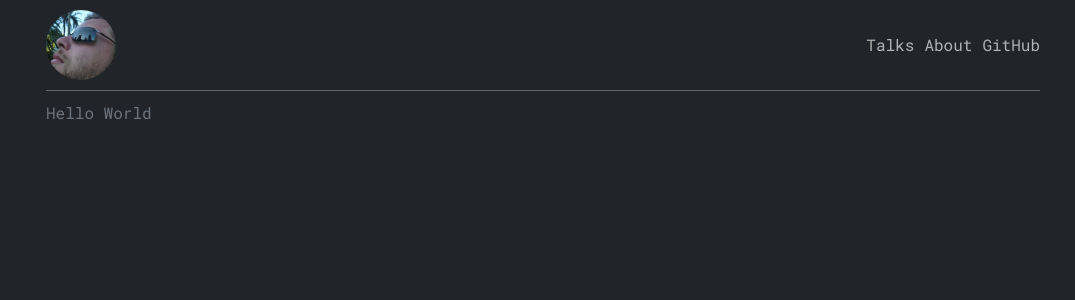
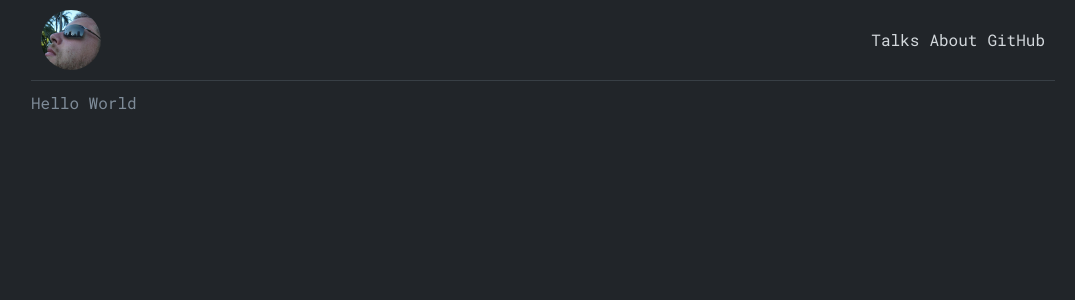
Before and after one commit to mjeanroy/mjeanroy.github.io, a Jekyll site: the page built from index.html, in a window 1280 px wide. Shown: the top 300 px of the page, without its empty margins (97-1172 px from the left). Built offline with Jekyll 4.4.1, drawn with Linux system fonts in a browser that asks for light colours.

Commit message:
Update colors and fix mobile layout

```diff
--- /dev/null
+++ b/_sass/_colors.scss
@@ -0,0 +1,4 @@
+$bgColor: #212529;
+$mainColor: lighten($bgColor, 40%);
+$linkColor: lighten($bgColor, 70%);
+$linkColorHover: darken($linkColor, 20%);
--- /dev/null
+++ b/_sass/_mixins.scss
@@ -0,0 +1,63 @@
+$maxWidthXs: 599px;
+$minWidthSm: $maxWidthXs + 1;
+$maxWidthSm: 768px;
+$minWidthMd: $maxWidthSm + 1;
+$maxWidthMd: 991px;
+$minWidthLg: $maxWidthMd + 1;
+$maxWidthLg: 1199px;
+$minWidthXl: $maxWidthLg + 1;
+
+@mixin xs-down {
+  @media (max-width: $maxWidthXs) {
+    @content;
+  }
+}
+
+@mixin sm-down {
+  @media (max-width: $maxWidthSm) {
+    @content;
+  }
+}
+
+@mixin md-down {
+  @media (max-width: $maxWidthMd) {
+    @content;
+  }
+}
+
+@mixin lg-down {
+  @media (max-width: $maxWidthLg) {
+    @content;
+  }
+}
+
+@mixin xs {
+  @media (max-width: $maxWidthXs) {
+    @content;
+  }
+}
+
+@mixin sm {
+  @media (min-width: $minWidthSm) and (max-width: $maxWidthSm) {
+    @content;
+  }
+}
+
+
+@mixin md {
+  @media (min-width: $minWidthMd) and (max-width: $maxWidthMd) {
+    @content;
+  }
+}
+
+@mixin lg {
+  @media (min-width: $minWidthLg) and (max-width: $maxWidthLg) {
+    @content;
+  }
+}
+
+@mixin xl {
+  @media (min-width: $minWidthXl) and (max-width: $maxWidthXl) {
+    @content;
+  }
+}
--- a/_sass/dark-mode.scss
+++ b/_sass/dark-mode.scss
@@ -1,15 +1,17 @@
+@import "colors";
+
 body {
   font-family: "Roboto Mono", monospace;
 }
 
 .dark-mode {
-  background-color: #212529;
-  color: #6c757d;
+  background-color: $bgColor;
+  color: $mainColor;
 
   a {
-    color: rgba(255, 255, 255, .65);
+    color: $linkColor;
     &:hover {
-      color: rgba(255, 255, 255, .3);
+      color: $linkColorHover;
     }
   }
 }
--- a/_sass/header.scss
+++ b/_sass/header.scss
@@ -1,14 +1,25 @@
+@import "colors";
+@import "mixins";
+
 .header {
-  $height: 90px;
+  $height: 80px;
+  $height-mobile: 60px;
   $padding: 10px;
 
-  color: #777;
-  border-bottom: 1px solid #666;
-  padding: 10px 0;
+  border-bottom: 1px solid lighten($bgColor, 10%);
+  padding: $padding;
   margin: 0 0 10px 0;
+
+  @include md-down {
+    padding: $padding;
+  }
 
   .avatar {
     max-height: $height - 20px;
+
+    @include md-down {
+      max-height: $height-mobile - 20px;
+    }
   }
 
   .brand {
@@ -23,6 +34,11 @@
     line-height: $height - $padding - $padding;
     white-space: nowrap;
 
+    @include md-down {
+      height: $height-mobile - ($padding * 2);
+      line-height: $height-mobile - ($padding * 2);
+    }
+
     &-item {
       display: inline-block;
       padding: 0 0 0 10px;
--- a/_sass/layout.scss
+++ b/_sass/layout.scss
@@ -1,4 +1,13 @@
+@import "mixins";
+
 .container {
   width: 80%;
+  max-width: initial;
+  padding: 0;
   margin: 0 auto;
+
+  @include lg-down {
+    width: 100%;
+    margin: 0;
+  }
 }
```
